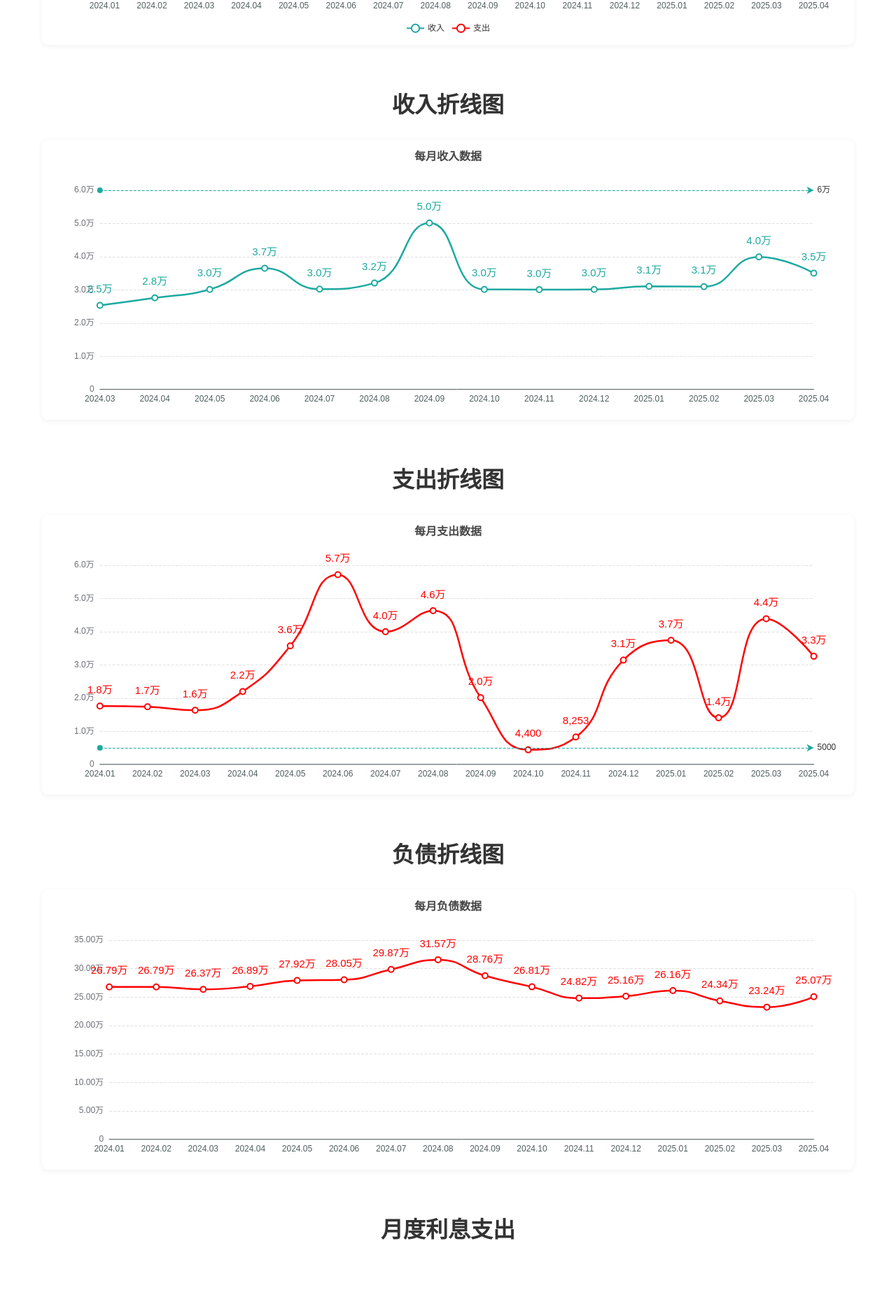
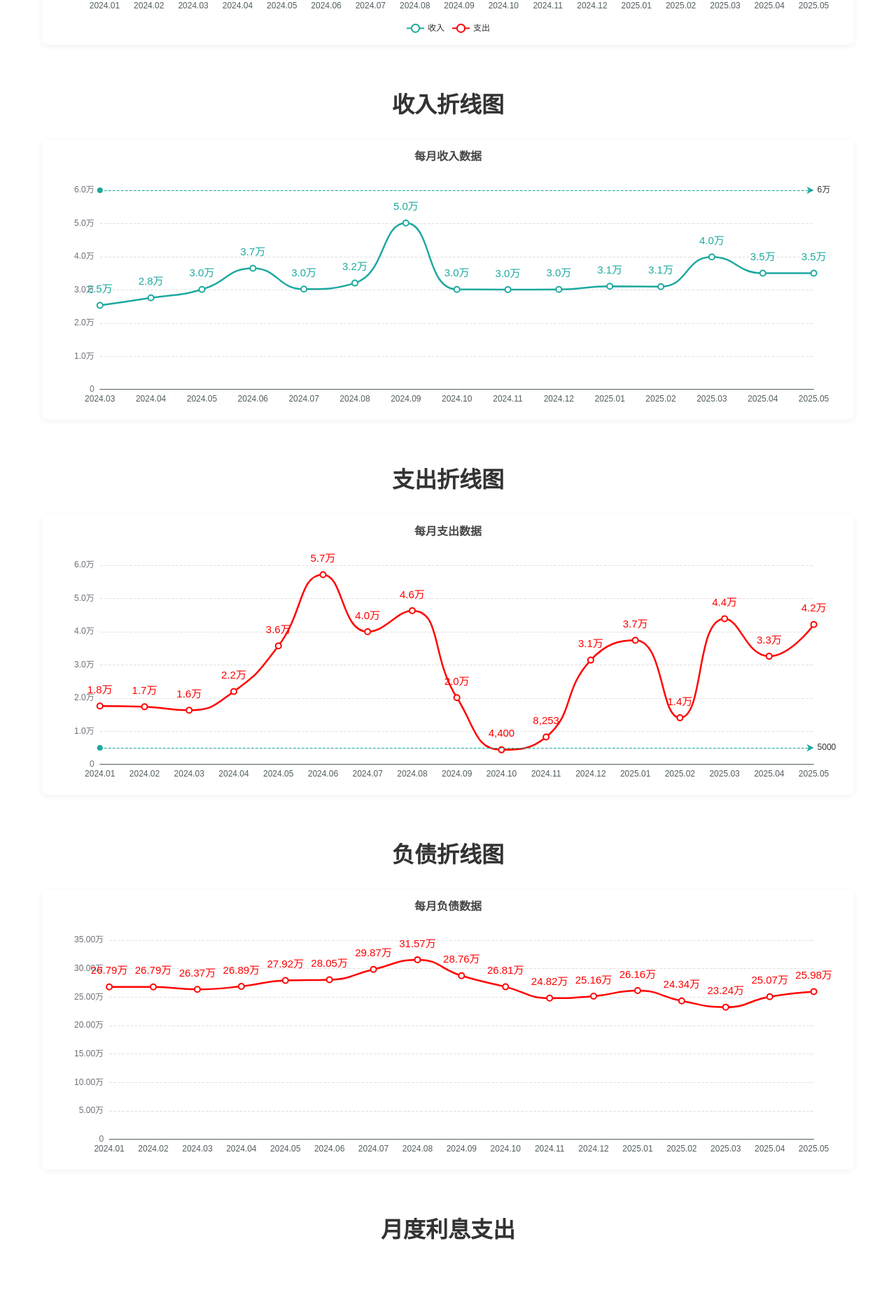
Before and after one commit to yukiyukixing/react-charts, a React app: page / in a window 1280 px wide. Shown: the part 592-2446 px from the top of the page at 70% size. Built offline with nearby package versions, Linux system fonts and the light colour scheme.

Commit message:
feat: 更新

```diff
--- a/src/App.jsx
+++ b/src/App.jsx
@@ -21,6 +21,7 @@ function App() {
     { month: '2025.02', sales: 14040 },
     { month: '2025.03', sales: 43905 },
     { month: '2025.04', sales: 32582 },
+    { month: '2025.05', sales: 42162 },
   ]
 
   // 收入
@@ -39,6 +40,7 @@ function App() {
     { month: '2025.02', sales: 30982 },
     { month: '2025.03', sales: 39946 },
     { month: '2025.04', sales: 35021 },
+    { month: '2025.05', sales: 35021 },
   ]
 
   const debtDataObjects = [
@@ -58,6 +60,7 @@ function App() {
     { month: '2025.02', sales: 243390 },
     { month: '2025.03', sales: 232417 },
     { month: '2025.04', sales: 250693 },
+    { month: '2025.05', sales: 259771 },
   ]
 
   // 合并收入和支出的月份，去重
```
Also changed, not shown: 1 other file (tests, documents, lock files or other folders).
